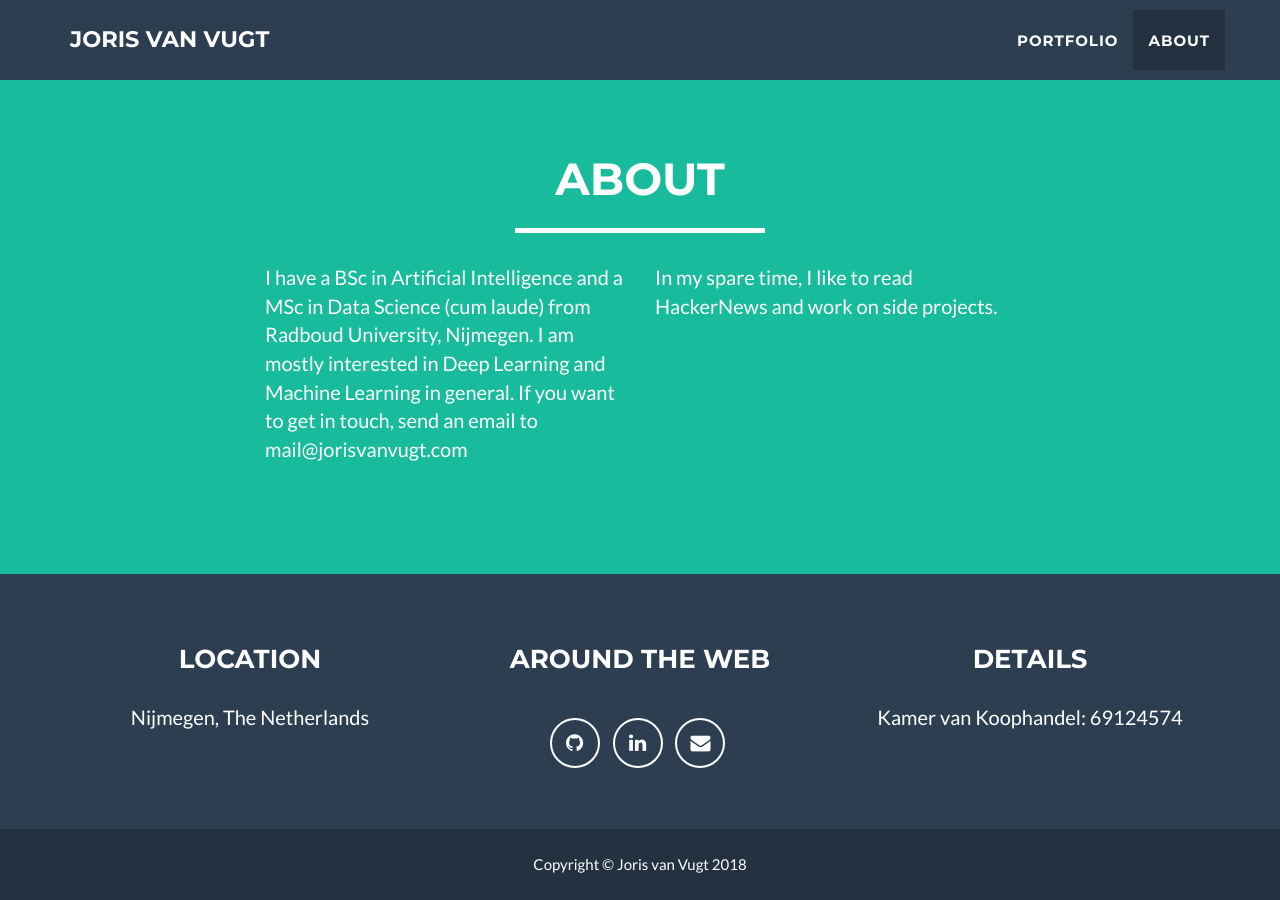
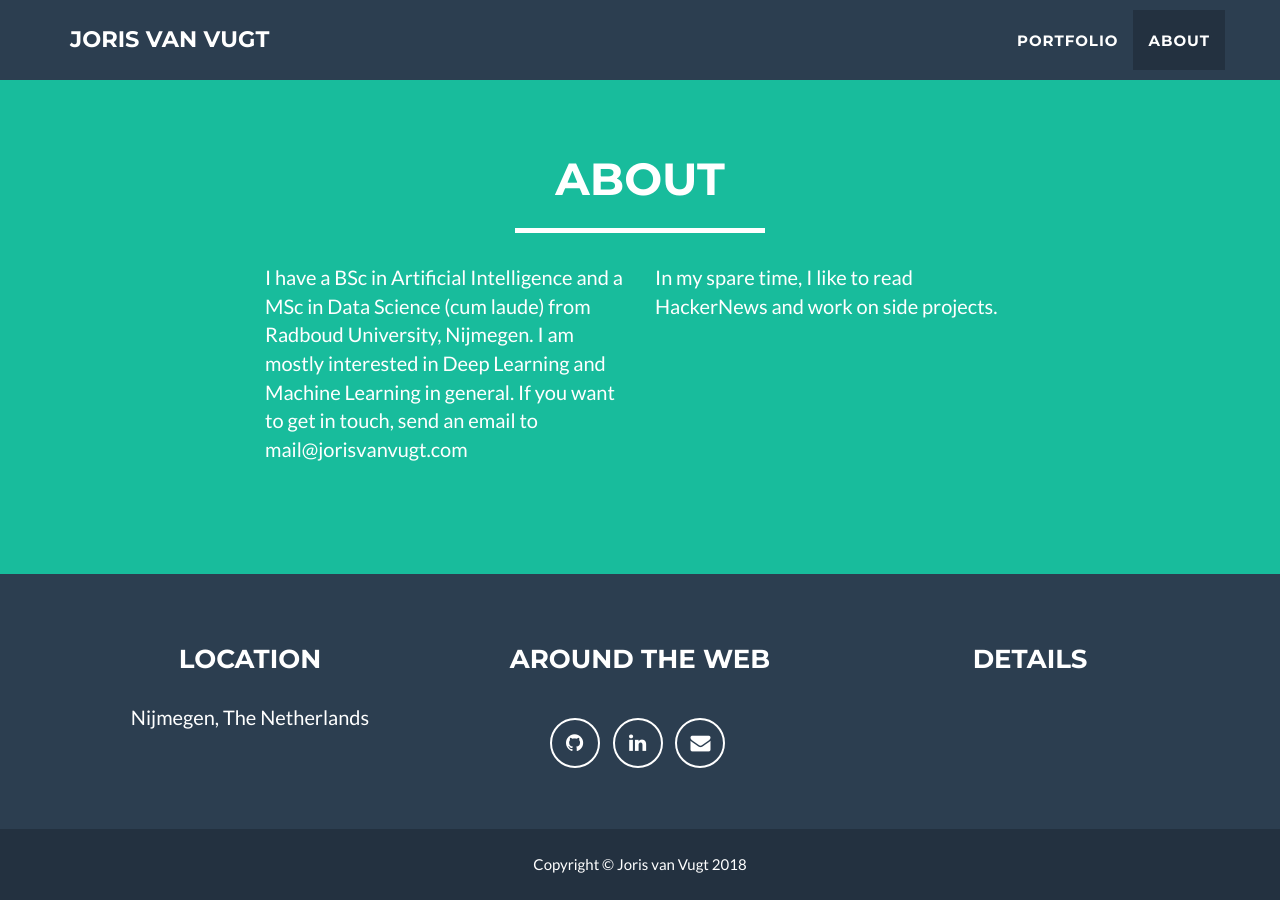
Before and after one commit to jvanvugt/jvanvugt.github.io, a Jekyll site: the page built from index.html, in a window 1280 px wide and 900 px high, scrolled down 1133 px. Built offline with Jekyll 4.4.1, drawn with Linux system fonts in a browser that asks for light colours.

Commit message:
Remove KvK

```diff
--- a/_config.yml
+++ b/_config.yml
@@ -52,7 +52,7 @@ address:
   - line: Nijmegen, The Netherlands
 
 # Credits content
-credits: 'Kamer van Koophandel: 69124574'
+credits:
 
 # Build settings
 markdown: kramdown
```
